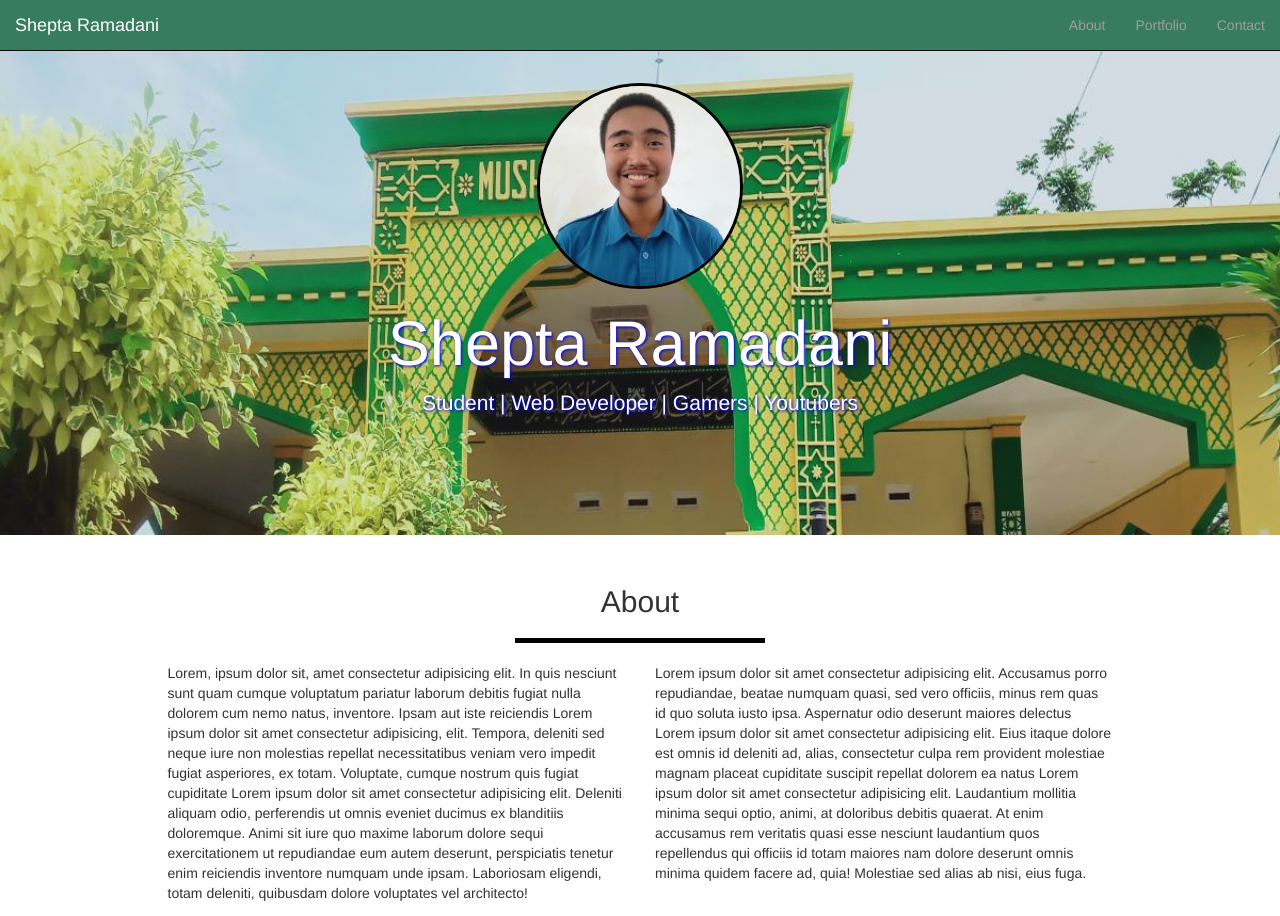
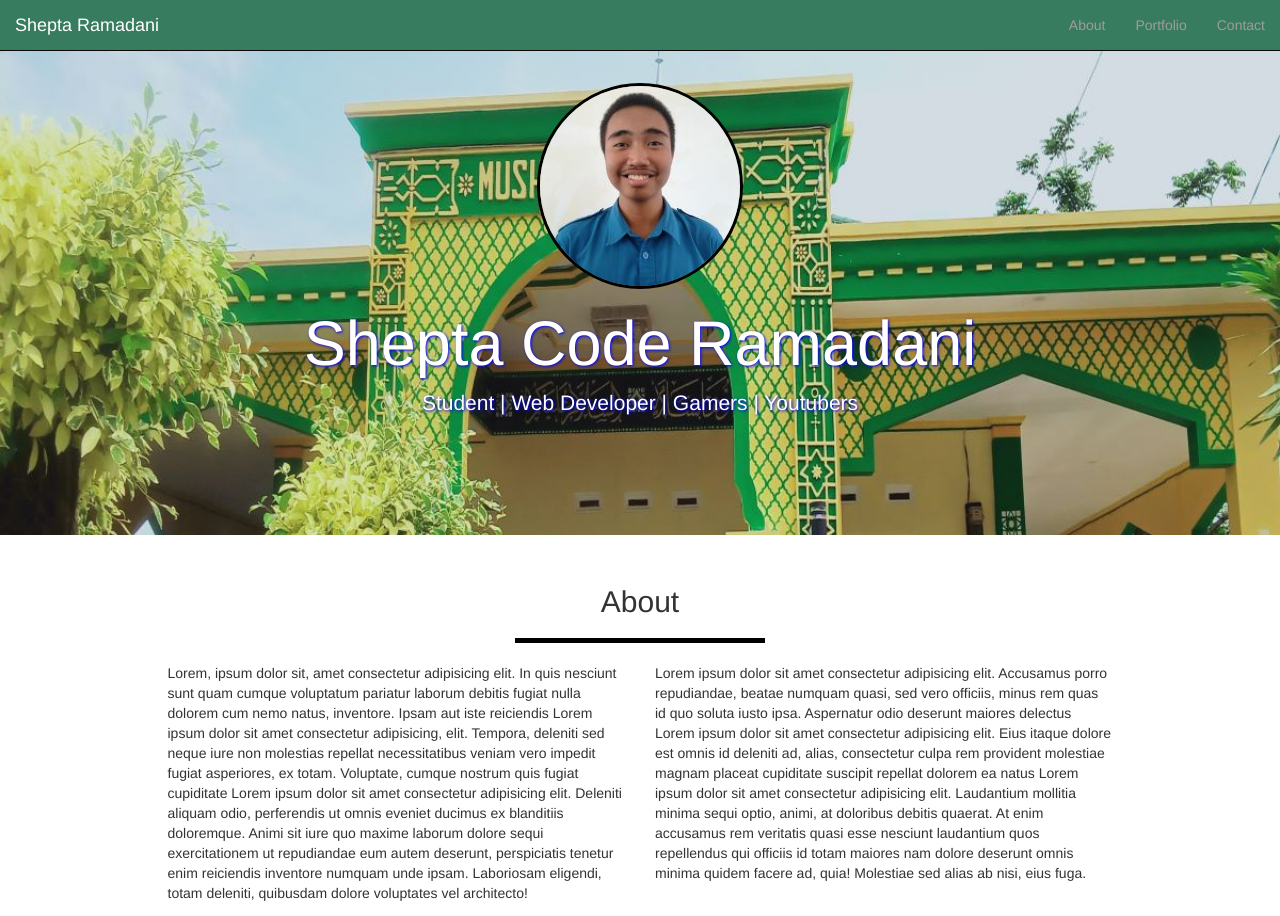
Before and after one commit to SheptaRamadani/portfolio-bootstrap3, a plain HTML site: page index.html in a window 1280 px wide. Shown: the top 916 px of the page. Drawn offline with nearby package versions, Linux system fonts and the light colour scheme.

Commit message:
menambahkan nama h1 di jumbotron

```diff
--- a/index.html
+++ b/index.html
@@ -49,7 +49,7 @@
      <!-- jumbotron -->
         <div class="jumbotron text-center">
           <img src="img/shepta.jpg" alt="Shepta Ramadani" class="img-circle">
-          <h1>Shepta Ramadani</h1>
+          <h1>Shepta Code Ramadani</h1>
           <p>Student | Web Developer | Gamers | Youtubers</p>
         </div>
      <!-- akhir jumbotron -->
```
